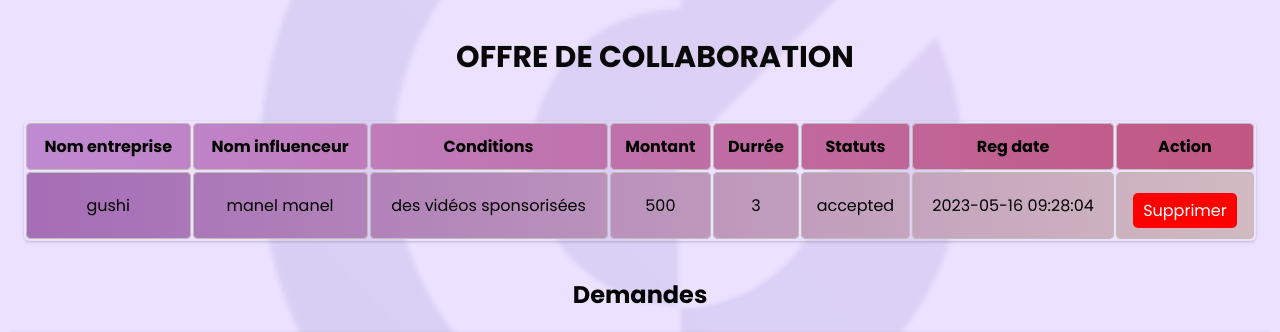
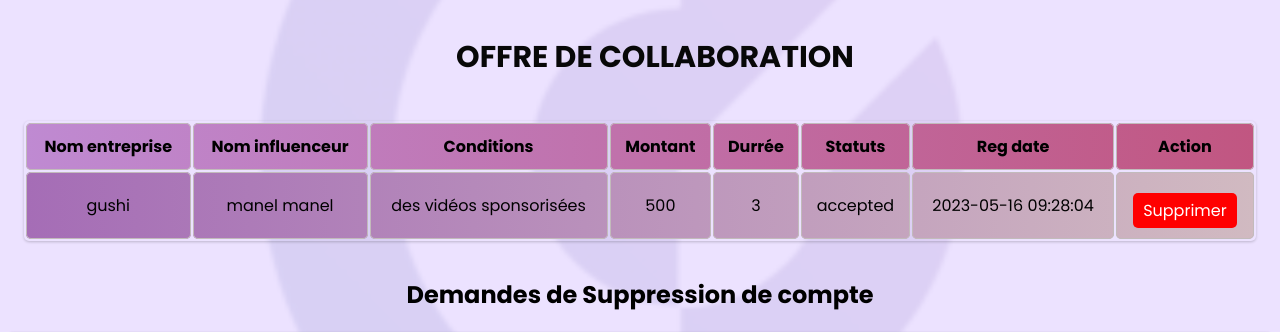
Before and after one commit to gir-yay/web-project, a PHP site: page /dashboardadmin.php in a window 1280 px wide. Shown: the part 1108-1440 px from the top of the page. Run offline with PHP 8.4, Linux system fonts and the light colour scheme; the visitor is signed in with stand-in values (Sample User, id 1); data comes from the database, SQL or seed files in the repository; data that the repository does not hold is empty.

Commit message:
dashadmin

```diff
--- a/dashboardadmin.php
+++ b/dashboardadmin.php
@@ -238,7 +238,7 @@ if(isset($_POST['delete_suggestion'])){
 /*request pour supprimer le compte */
 //tableau de requetes: id ,user_id , type ,state, delete button
 echo "<center>";
-echo "<h2>Demandes</h2>";
+echo "<h2>Demandes de Suppression de compte</h2>";
 echo "</center>";
 /*selectionner tout de la table request */
 $sql = "SELECT * FROM request";
```
